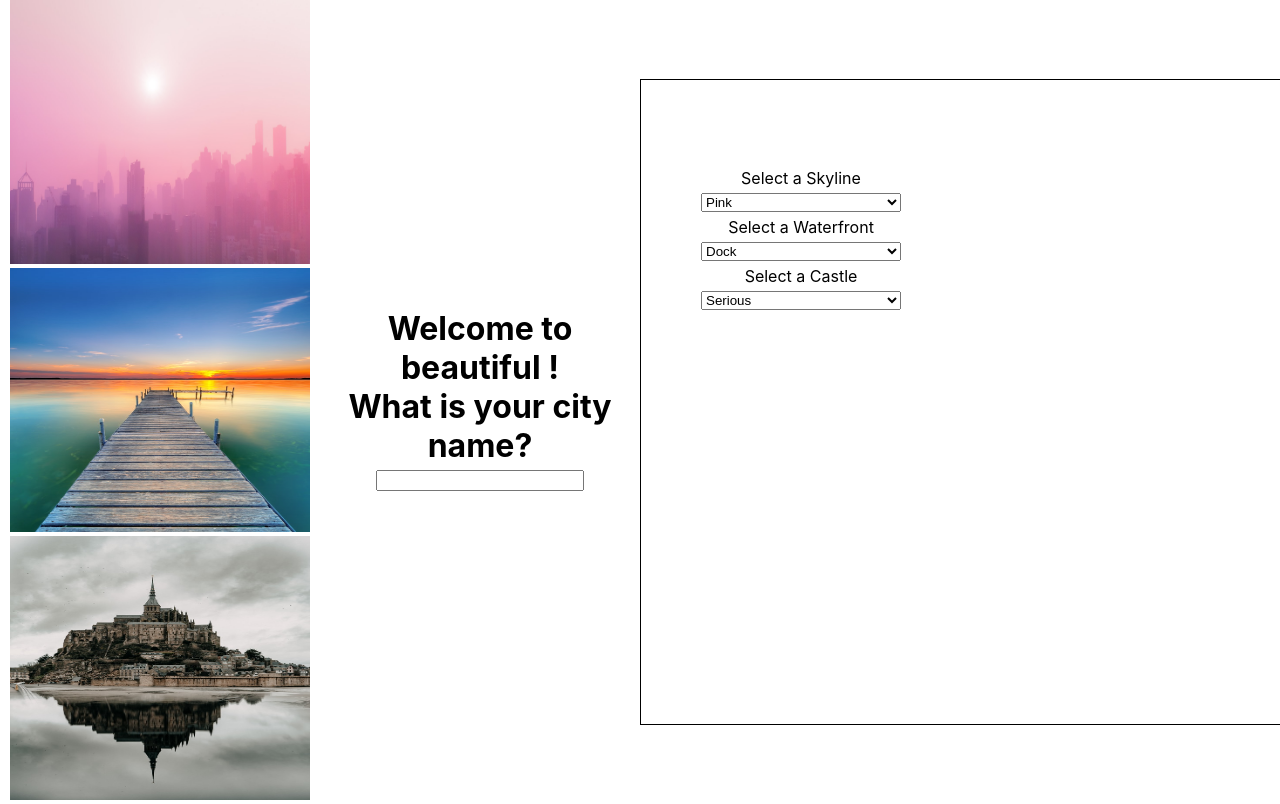
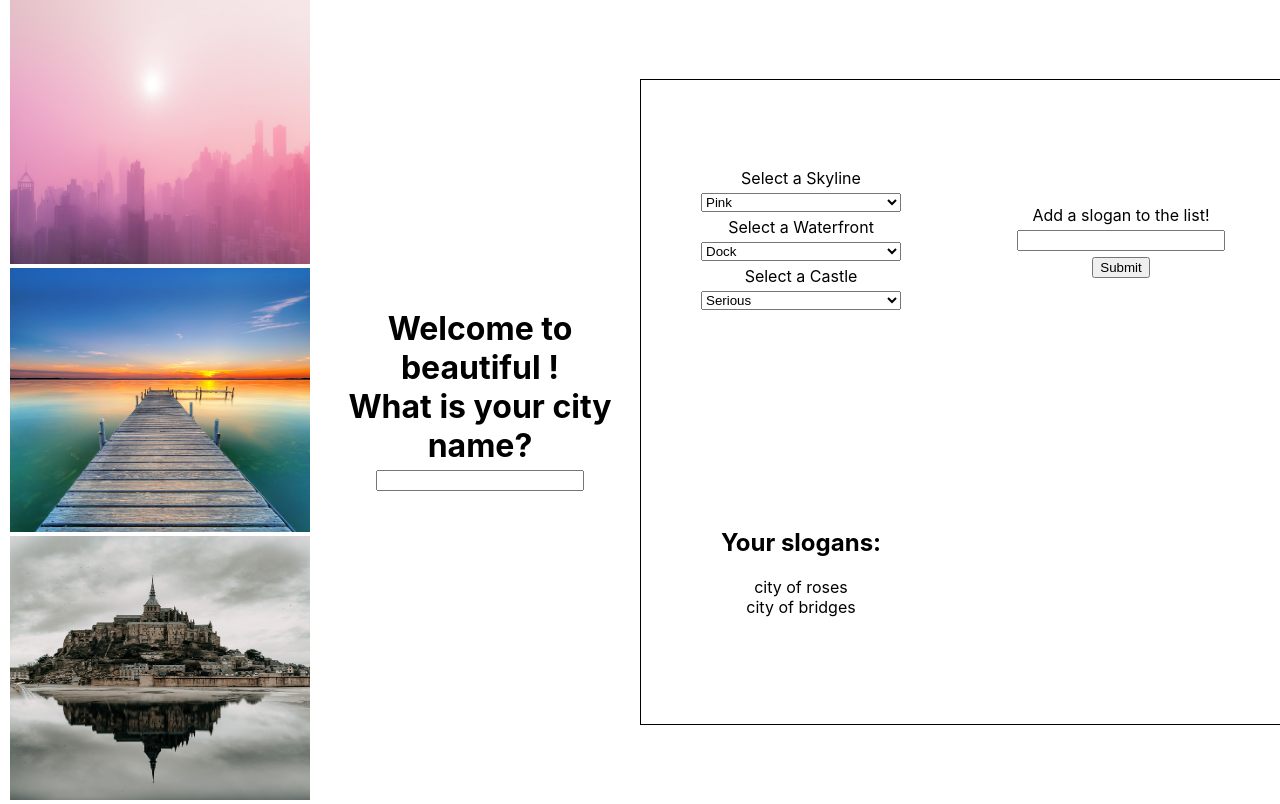
Before and after one commit to hdsteineke/hb-react-city-builder, a React (Create React App) app: page / in a window 1280 px wide. Built offline with nearby package versions, Linux system fonts and the light colour scheme.

Commit message:
slogans are working, and I think my half-baked is done!

```diff
--- a/src/App.js
+++ b/src/App.js
@@ -17,15 +17,12 @@ function App() {
   // you'll need to track a city name, which starts as the city name of your choice.
   const [cityName, setCityName] = useState('');
   // finally, you'll need an array of slogans, which could start out as ['The City of Excellence'] for example
-  const [slogans, setSlogans] = useState(['']);
+  const [slogans, setSlogans] = useState(['city of roses', 'city of bridges']);
 
   function handleCityName(e) {
     setCityName(e.target.value);
   }
 
-  // function handleSkylineChange(e) {
-  //   setSkylineId(e.target.value);
-  // }
 
   return (
     <div className="App">
@@ -49,7 +46,9 @@ function App() {
           <CastleDropdown setCastleId={setCastleId} />
         </section>
         {/* here, the SloganForm component takes in the setSlogans state handler function and the slogans array that live in state */}
+        <SloganForm setSlogans={setSlogans} slogans={slogans}/>
         {/* here, the SloganList component takes the array of slogans that lives in state */}
+        <SloganList slogans={slogans} />
 
       </div>
     </div>
--- a/src/Slogan.js
+++ b/src/Slogan.js
@@ -1,9 +1,11 @@
 import React from 'react';
+import sloganInput from './SloganForm';
 
-export default function Slogan(props) {
+export default function Slogan({ slogan }) {
   return (
     <div className='slogan'>
       {/* this component takes in a slogan as a prop. Render it out here however you like */}
+      {slogan}
     </div>
   );
 }
--- a/src/SloganForm.js
+++ b/src/SloganForm.js
@@ -1,24 +1,29 @@
-export default function SloganForm(props) {
+import { useState } from 'react';
+
+export default function SloganForm({ slogans, setSlogans }) {
   // React forms are a pain!
   // Track the sloganInput form state with a useState hook
+  const [sloganInput, setSloganInput] = useState('');
 
   function handleSubmit(e) {
     e.preventDefault();
 
     // This component takes in a prop called setSlogans, which is a function that takes in an array of slogans.
     // Also, this component also takes in a prop called slogans, which is an arry of strings. //// On submit call the setSlogans state with a new array that is a copy of the old array with the new slogan immutably added to the end
+    setSlogans([...slogans, sloganInput]);
 
     // set the sloganInput form state to an empty string to reset the form
+    setSloganInput('');
   }
 
   return (
     <section>
       {/* on submit, call the handleSubmit function, defined above */}
-      <form>
+      <form onSubmit={handleSubmit}>
         Add a slogan to the list!
         {/* on change, set the sloganInput in state to be the input value */}
         {/* also, weirdly, set the value of this input to the sloganInput tracked in state to make this a 'controlled' form input */}
-        <input />
+        <input value={sloganInput} onChange={e => setSloganInput(e.target.value)} />
         <button>Submit</button>
       </form>
     </section>
--- a/src/SloganList.js
+++ b/src/SloganList.js
@@ -1,11 +1,15 @@
 import React from 'react';
+import Slogan from './Slogan';
 
-export default function SloganList(props) {
+export default function SloganList({ slogans }) {
   return (
     <section>
       <h2>Your slogans:</h2>
       {/* This kind of component should be familiar by now. It takes in (as props) an array of slogans */}
+
       {/* Then map over those slogans and for each slogan, render a Slogan component. Supply a key and a slogan as props to each Slogan component */}
+      {slogans.map((slogan, index) =>
+        <Slogan key={slogan + index} slogan={slogan} />)}
     </section>
   );
 }
```
